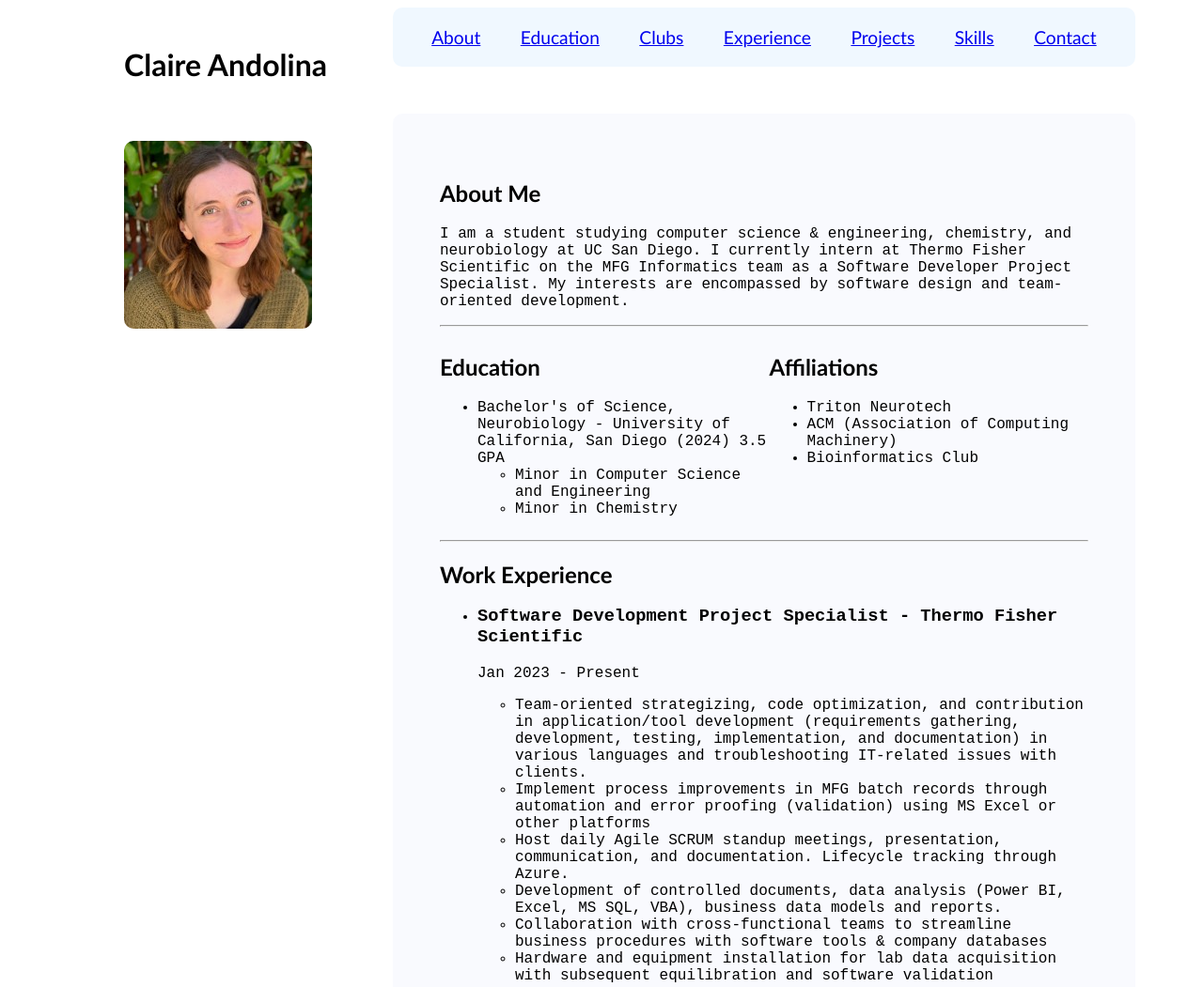
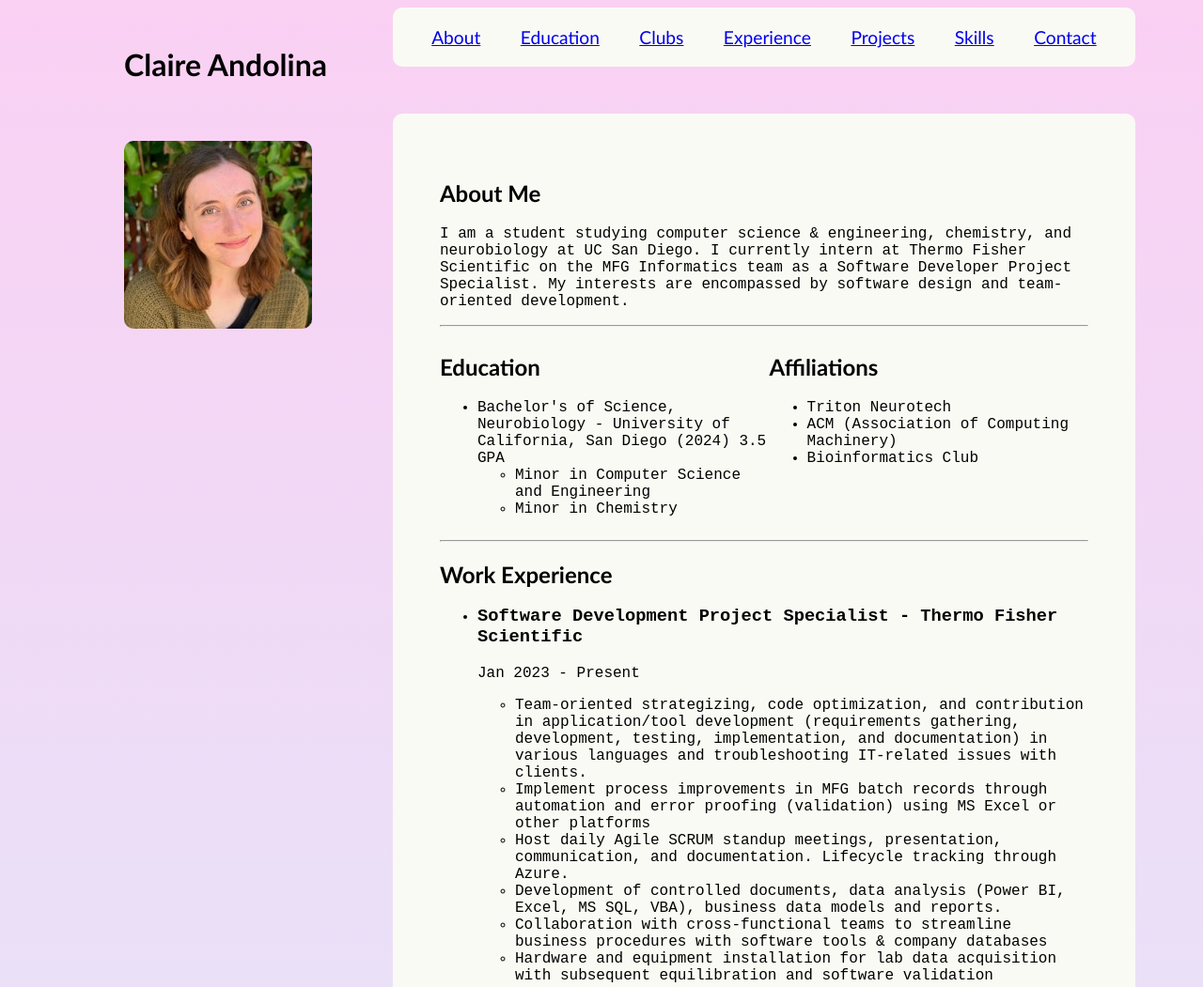
Before and after one commit to claireandolina/resume, a plain HTML site: page index.html in a window 1280 px wide. Shown: the top 1051 px of the page at 94% size. Drawn offline with Linux system fonts and the light colour scheme.

Commit message:
Updating color scheme

```diff
--- a/style.css
+++ b/style.css
@@ -1,6 +1,12 @@
 #navbar {
     display:flex;
     justify-content:space-around;
+    padding:20px;
+    font-size: larger;
+    border-radius: 10px;
+    margin-bottom: 50px;
+    background-color: rgb(250, 250, 244);
+
 }
 
 img {
@@ -19,13 +25,12 @@ h1 {
     padding:20px;
 }
 
-#navbar{
-    padding:20px;
-    background-color:aliceblue;
-    font-size: larger;
-    border-radius: 10px;
-    margin-bottom: 50px;
+
+body {
+    background-image: linear-gradient(#fad0f3, #d2f8ff);
+
 }
+
 
 p,li {
     font-family:'Courier New', Courier, monospace;
@@ -41,10 +46,10 @@ p,li {
 }
 
 .right-subcontent {
-    background-color: rgba(220, 224, 245, 0.175);
     padding:50px;
     border-radius:10px;
     width:690px;
+    background-color: rgb(250, 250, 244);
 }
 
 .left-content {
```
